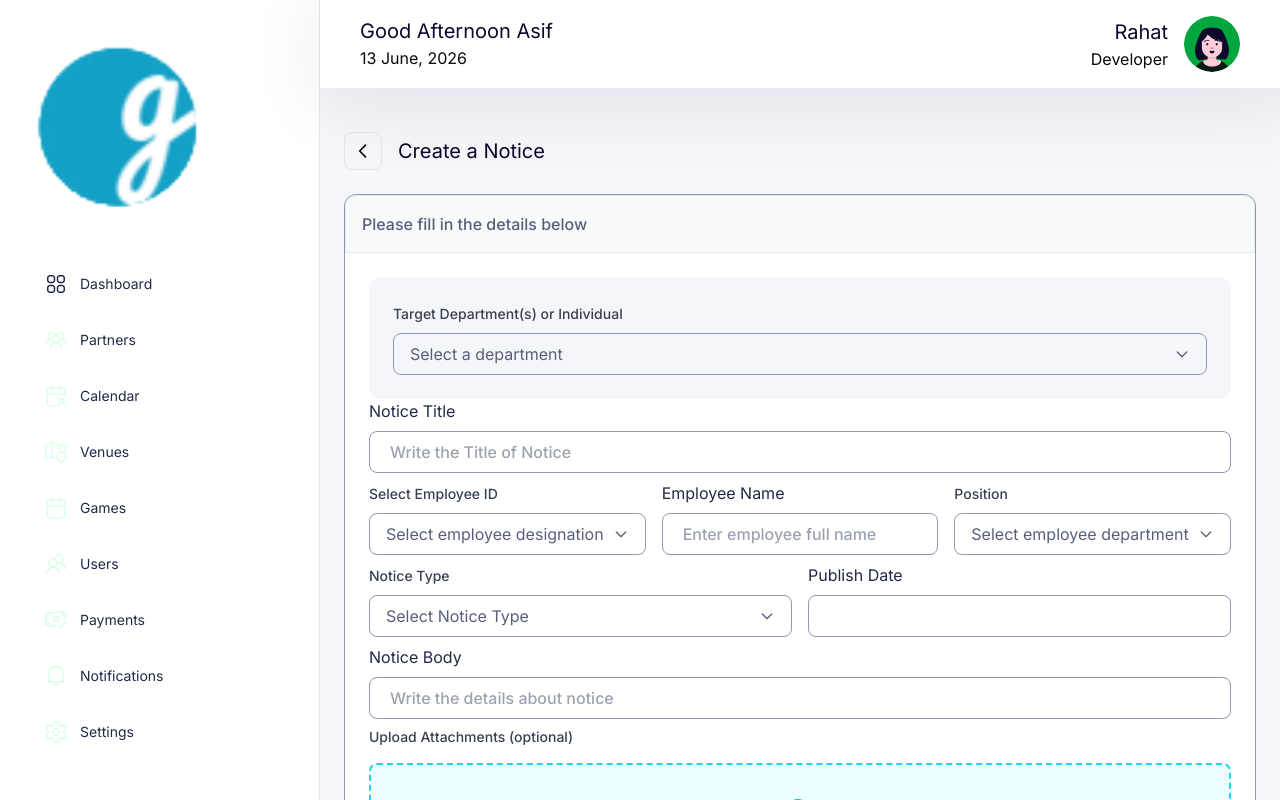
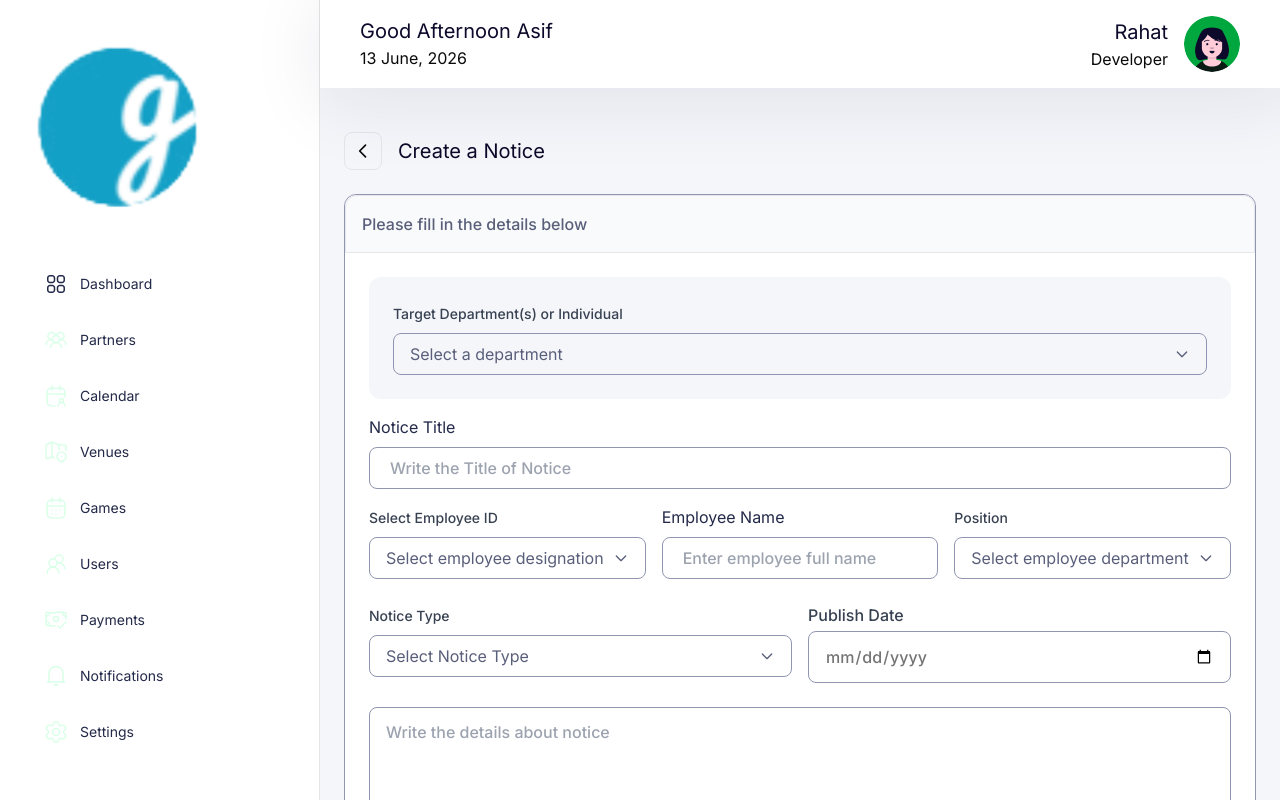
Before and after one commit to AbuRahat889/Nebes-it, a Next.js app: page /notifications/create-notifications in a window 1280 px wide. Built offline with nearby package versions, Linux system fonts and the light colour scheme.

Commit message:
add create notice

```diff
--- a/src/components/Notifications/CreateNotification.tsx
+++ b/src/components/Notifications/CreateNotification.tsx
@@ -1,18 +1,20 @@
 "use client";
 
-import type React from "react";
-import { useState } from "react";
-import { useForm, FormProvider } from "react-hook-form";
-import { CustomDropdown } from "../ui/dropdown";
-import { FormInput } from "../ui/Input";
 import {
   departmentOptions,
   employeeOptions,
   noticeTypeOptions,
   positionOptions,
 } from "@/constants/DropdownInfo";
+import { useCreateNotificatiosMutation } from "@/redux/api/notifications";
+import type React from "react";
+import { useState } from "react";
+import { Controller, FormProvider, useForm } from "react-hook-form";
+import { CustomDropdown } from "../ui/dropdown";
+import { FormInput } from "../ui/Input";
 import Modal from "../ui/modal";
 import { SuccessNotification } from "./SuccesfullModal";
+import { useRouter } from "next/navigation";
 
 export default function CreateNoticePage() {
   const methods = useForm({
@@ -28,20 +30,74 @@ export default function CreateNoticePage() {
     },
   });
 
-  const { handleSubmit, reset } = methods;
+  const { handleSubmit, reset, control, register } = methods;
+
   const [uploadedFile, setUploadedFile] = useState<string | null>(null);
+  const [employeeId, setEmployeeId] = useState<string>("");
+  const [position, setPosition] = useState<string>("");
+  const [noticeType, setNoticeType] = useState<string>("");
+  const [targetDepartment, setTargetDepartment] = useState<string>("");
   const [isOpen, setIsOpen] = useState(false);
+  const router = useRouter();
 
-  const onSubmit = (data: any) => {
-    console.log("[v0] Form submitted with data:", data);
-    console.log("[v0] Uploaded file:", uploadedFile);
-    // Handle form submission here
-    setIsOpen(true);
+  const [createFN] = useCreateNotificatiosMutation();
+
+  const onSubmit = async (data: any) => {
+    const isoPublishDate = data.publishDate
+      ? new Date(data.publishDate).toISOString()
+      : null;
+    const notificationData = {
+      title: data.noticeTitle,
+      employeeId: employeeId,
+      employeeName: data.employeeName,
+      body: data.noticeBody,
+      noticeType: noticeType,
+      publishDate: isoPublishDate,
+      targetType: targetDepartment,
+      position: position,
+      uploadedFile: uploadedFile,
+    };
+    try {
+      const res = await createFN(notificationData).unwrap();
+      if (res?.success) {
+        setIsOpen(true);
+        reset();
+        setUploadedFile(null);
+      }
+    } catch (error) {
+      console.log(error);
+    }
   };
 
-  const handleFileUpload = (e: React.ChangeEvent<HTMLInputElement>) => {
+  const handleFileUpload = async (e: React.ChangeEvent<HTMLInputElement>) => {
     if (e.target.files && e.target.files[0]) {
-      setUploadedFile(e.target.files[0].name);
+      const file = e.target.files[0];
+
+      // Show a temporary file name while uploading
+      setUploadedFile("Uploading...");
+
+      const formData = new FormData();
+      formData.append("image", file);
+
+      try {
+        const res = await fetch(
+          `https://api.imgbb.com/1/upload?key=1e13255856d715beab83748dbccfb5e9`,
+          {
+            method: "POST",
+            body: formData,
+          }
+        );
+        const data = await res.json();
+
+        if (data.success) {
+          setUploadedFile(data.data.url); // Save the image URL
+        } else {
+          setUploadedFile(null);
+        }
+      } catch (error) {
+        console.log(error);
+        setUploadedFile(null);
+      }
     }
   };
 
@@ -51,10 +107,13 @@ export default function CreateNoticePage() {
   };
 
   return (
-    <div className="min-h-screen  p-6">
+    <div className="min-h-screen p-6">
       {/* Header */}
       <div className="flex items-center gap-4 mb-6">
-        <button className="p-2 hover:bg-gray-100 rounded-lg border">
+        <button
+          onClick={() => router.back()}
+          className="p-2 hover:bg-gray-100 rounded-lg border"
+        >
           <svg
             className="w-5 h-5"
             fill="none"
@@ -72,7 +131,6 @@ export default function CreateNoticePage() {
         <h1 className="text-xl font-normal text-textColor">Create a Notice</h1>
       </div>
 
-      {/* Instructions */}
       <FormProvider {...methods}>
         <form onSubmit={handleSubmit(onSubmit)} className="">
           <div className="bg-white rounded-xl border border-borderColor">
@@ -81,19 +139,20 @@ export default function CreateNoticePage() {
                 Please fill in the details below
               </p>
             </div>
-            {/* Form */}
+
             <div className="p-6">
-              <div className="bg-[#f5f6fa] p-6 rounded-xl">
+              {/* Department Dropdown */}
+              <div className="bg-[#f5f6fa] p-6 rounded-xl mb-4">
                 <CustomDropdown
-                  // name="targetDepartment"
                   label="Target Department(s) or Individual"
                   options={departmentOptions}
                   placeholder="Select a department"
+                  onChange={setTargetDepartment}
                 />
               </div>
 
               {/* Notice Title */}
-              <div>
+              <div className="mb-4">
                 <FormInput
                   name="noticeTitle"
                   type="text"
@@ -104,12 +163,13 @@ export default function CreateNoticePage() {
               </div>
 
               {/* Three Column Row */}
-              <div className="grid grid-cols-1 md:grid-cols-3 gap-4">
+              <div className="grid grid-cols-1 md:grid-cols-3 gap-4 mb-4">
                 <div>
                   <CustomDropdown
                     label="Select Employee ID"
                     options={employeeOptions}
                     placeholder="Select employee designation"
+                    onChange={setEmployeeId}
                   />
                 </div>
                 <div>
@@ -125,36 +185,50 @@ export default function CreateNoticePage() {
                     label="Position"
                     options={positionOptions}
                     placeholder="Select employee department"
+                    onChange={setPosition}
                   />
                 </div>
               </div>
 
               {/* Notice Type and Publish Date */}
-              <div className="grid grid-cols-1 md:grid-cols-2 gap-4">
+              <div className="grid grid-cols-1 md:grid-cols-2 gap-4 mb-4">
                 <div>
                   <CustomDropdown
                     label="Notice Type"
                     options={noticeTypeOptions}
                     placeholder="Select Notice Type"
+                    onChange={setNoticeType}
                   />
                 </div>
                 <div>
-                  <FormInput
+                  {/* Date Picker */}
+                  <Controller
+                    control={control}
                     name="publishDate"
-                    type="text"
-                    label="Publish Date"
-                    required
+                    render={({ field }) => (
+                      <div className="flex flex-col">
+                        <label className="mb-1 font-medium text-gray-700">
+                          Publish Date
+                        </label>
+                        <input
+                          type="date"
+                          {...field}
+                          className="px-4 py-3 border border-[#9096b1] rounded-lg text-[#747474] text-base font-medium outline-none"
+                          required
+                        />
+                      </div>
+                    )}
                   />
                 </div>
               </div>
 
               {/* Notice Body */}
-              <div>
-                <FormInput
-                  name="noticeBody"
-                  type="text"
-                  label="Notice Body"
+              <div className="mb-4">
+                <textarea
+                  {...register("noticeBody")}
                   placeholder="Write the details about notice"
+                  rows={5}
+                  className="w-full px-4 py-3 border border-[#9096b1] rounded-lg text-[#747474] text-base font-medium outline-none resize-none mt-2"
                 />
               </div>
 
@@ -199,7 +273,7 @@ export default function CreateNoticePage() {
 
                 {/* Uploaded File */}
                 {uploadedFile && (
-                  <div className="mt-4 flex items-center gap-2 bg-[#f5f6fa]  rounded-lg max-w-96 p-2">
+                  <div className="mt-4 flex items-center gap-2 bg-[#f5f6fa] rounded-lg max-w-96 p-2">
                     <svg
                       className="w-5 h-5 text-gray-600"
                       fill="none"
@@ -230,8 +304,9 @@ export default function CreateNoticePage() {
               </div>
             </div>
           </div>
+
           {/* Action Buttons */}
-          <div className="flex justify-end  gap-4 pt-6">
+          <div className="flex justify-end gap-4 pt-6">
             <button
               type="button"
               onClick={handleCancel}
@@ -243,7 +318,15 @@ export default function CreateNoticePage() {
               type="button"
               onClick={() =>
                 handleSubmit((data) => {
-                  console.log("[v0] Draft saved:", data);
+                  const fullData = {
+                    ...data,
+                    employeeId,
+                    position,
+                    noticeType,
+                    targetDepartment,
+                    uploadedFile,
+                  };
+                  console.log("[v0] Draft saved:", fullData);
                 })()
               }
               className="px-8 py-2 border-2 border-blue-500 text-blue-600 rounded-full font-medium hover:bg-blue-50"
@@ -261,7 +344,7 @@ export default function CreateNoticePage() {
       </FormProvider>
 
       <Modal isModalOpen={isOpen} setIsModalOpen={setIsOpen}>
-        <SuccessNotification />
+        <SuccessNotification onClose={() => setIsOpen(false)} />
       </Modal>
     </div>
   );
--- a/src/components/Notifications/SuccesfullModal.tsx
+++ b/src/components/Notifications/SuccesfullModal.tsx
@@ -1,4 +1,6 @@
 "use client";
+
+import Link from "next/link";
 
 interface SuccessNotificationProps {
   title?: string;
@@ -52,11 +54,17 @@ export function SuccessNotification({
         <p className="text-center text-gray-600 text-sm mb-8">{description}</p>
 
         {/* Action Buttons */}
-        <div className="space-x-3">
-          <button className="px-8 py-2 border-2 border-blue-500 text-blue-600 rounded-full font-medium hover:bg-blue-50">
+        <div className="flex items-center gap-1">
+          <Link
+            href={"/notifications"}
+            className="px-8 py-2 border-2 border-blue-500 text-blue-600 rounded-full font-medium hover:bg-blue-50"
+          >
             View Notice
-          </button>
-          <button className="px-8 py-2 border-2 border-orange-500 text-orange-500 rounded-full font-medium">
+          </Link>
+          <button
+            onClick={onClose}
+            className="px-8 py-2 border-2 border-orange-500 text-orange-500 rounded-full font-medium"
+          >
             + Create Another
           </button>
           <button
--- a/src/constants/DropdownInfo.tsx
+++ b/src/constants/DropdownInfo.tsx
@@ -1,18 +1,13 @@
 export const departmentOptions = [
-  { value: "individual", label: "Individual" },
-  { value: "hr", label: "HR Department" },
-  { value: "it", label: "IT Department" },
-  { value: "finance", label: "Finance Department" },
-  { value: "sales", label: "Sales Team" },
+  { value: "ALL", label: "All Departments" },
+  { value: "EMPLOYEE", label: "Individual" },
+  { value: "TEAM", label: "Team" },
 ];
 
 export const noticeTypeOptions = [
-  { value: "general", label: "General / Company-Wide" },
-  { value: "holiday", label: "Holiday & Event" },
-  { value: "policy", label: "HR & Policy Update" },
-  { value: "finance", label: "Finance & Payroll" },
-  { value: "warning", label: "Warning / Disciplinary" },
-  { value: "urgent", label: "Emergency / Urgent" },
+  { value: "REMINDER", label: "Reminder" },
+  { value: "ALERT", label: "Alert" },
+  { value: "GENERAL", label: "General" },
 ];
 
 export const employeeOptions = [
--- a/src/redux/api/notifications.ts
+++ b/src/redux/api/notifications.ts
@@ -18,8 +18,20 @@ const AuthApi = baseApi.injectEndpoints({
       }),
       invalidatesTags: ["notices"],
     }),
+    createNotificatios: build.mutation({
+      query: (data) => ({
+        url: `/notices`,
+        method: "POST",
+        body: data,
+      }),
+      invalidatesTags: ["notices"],
+    }),
   }),
 });
 
-export const { useGetAllNotificationsQuery, useUpdateStatusMutation } = AuthApi;
+export const {
+  useGetAllNotificationsQuery,
+  useUpdateStatusMutation,
+  useCreateNotificatiosMutation,
+} = AuthApi;
 export default AuthApi;
```
